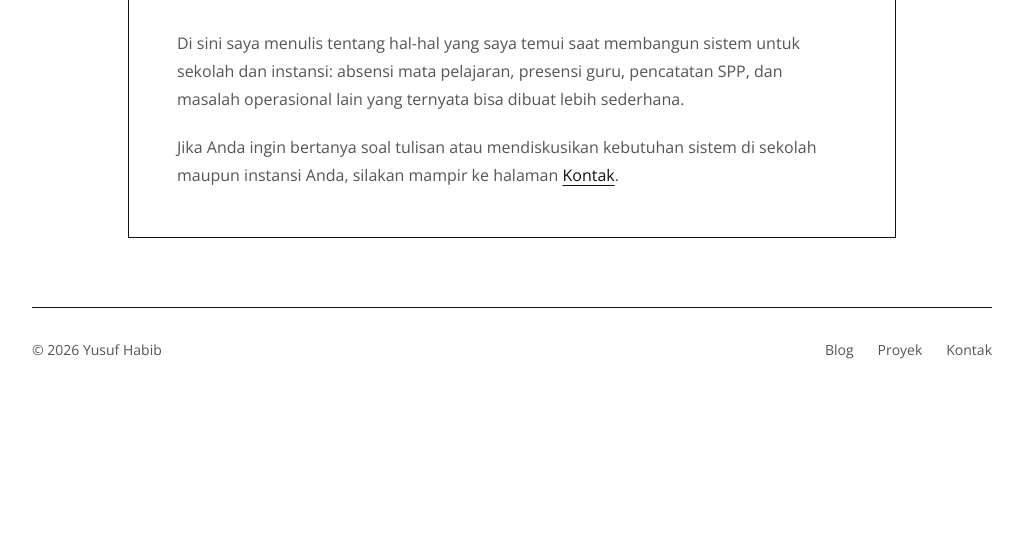
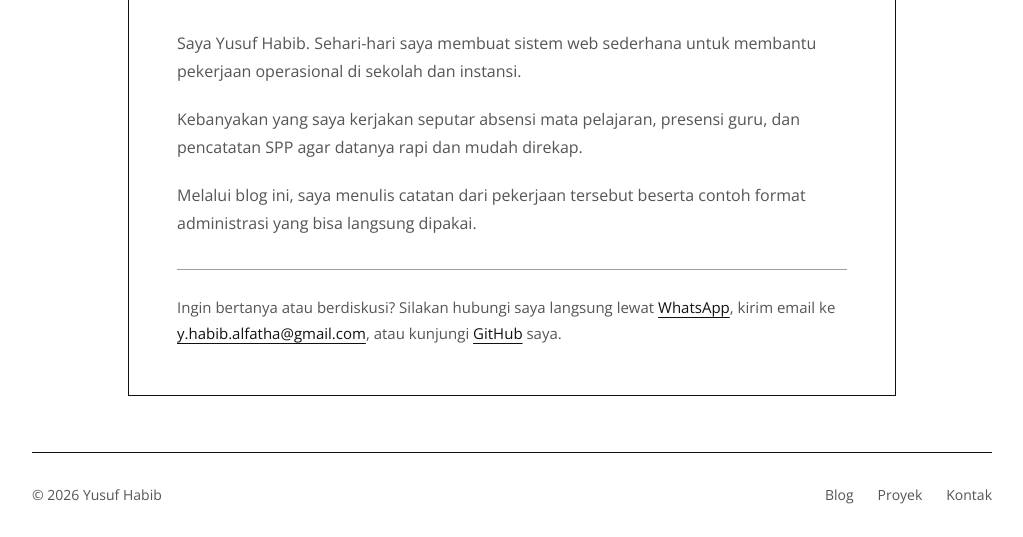
Before and after one commit to yusufhabibalfatha/yusuf-habib.blog, a website: page public/index.html in a window 1280 px wide. Shown: the part 408-945 px from the top of the page, without its empty margins (128-1151 px from the left). Before the commit the page ends 800 px from the top, so only its background shows below. Drawn offline with nearby package versions, Linux system fonts and the light colour scheme; files that its build step writes are made by us from their sources.

Commit message:
Perbarui data kontak dan salinan beranda

```diff
--- a/public/index.html
+++ b/public/index.html
@@ -63,7 +63,11 @@
         "@type": "Person",
         "@id": "https://yusuf-habib.blog/#person",
         "name": "Yusuf Habib",
-        "url": "https://yusuf-habib.blog/"
+        "url": "https://yusuf-habib.blog/",
+        "email": "y.habib.alfatha@gmail.com",
+        "sameAs": [
+          "https://github.com/yusufhabibalfatha"
+        ]
       }
     ]
   }
@@ -147,8 +151,21 @@
       </header>
 
       <div class="mt-8 space-y-5 text-base leading-[1.75] text-muted">
-        <p>Di sini saya menulis tentang hal-hal yang saya temui saat membangun sistem untuk sekolah dan instansi: absensi mata pelajaran, presensi guru, pencatatan SPP, dan masalah operasional lain yang ternyata bisa dibuat lebih sederhana.</p>
-        <p>Jika Anda ingin bertanya soal tulisan atau mendiskusikan kebutuhan sistem di sekolah maupun instansi Anda, silakan mampir ke halaman <a href="/kontak/" class="text-ink underline decoration-1 underline-offset-4 hover:no-underline">Kontak</a>.</p>
+        <p>Saya Yusuf Habib. Sehari-hari saya membuat sistem web sederhana untuk membantu pekerjaan operasional di sekolah dan instansi.</p>
+        <p>Kebanyakan yang saya kerjakan seputar absensi mata pelajaran, presensi guru, dan pencatatan SPP agar datanya rapi dan mudah direkap.</p>
+        <p>Melalui blog ini, saya menulis catatan dari pekerjaan tersebut beserta contoh format administrasi yang bisa langsung dipakai.</p>
+      </div>
+
+      <div class="mt-8 border-t border-line/40 pt-6 text-[15px] leading-[1.75] text-muted">
+        <p>
+          Ingin bertanya atau berdiskusi? Silakan hubungi saya langsung lewat
+          <a href="https://wa.me/6287865712625?text=Halo%20Mas%20Yusuf%2C%20saya%20baru%20baca%20yusuf-habib.blog%20dan%20ingin%20diskusi%20tentang..." target="_blank" rel="noopener noreferrer" class="text-ink underline decoration-1 underline-offset-4 hover:no-underline">WhatsApp</a>,
+          kirim email ke
+          <a href="mailto:y.habib.alfatha@gmail.com" class="text-ink underline decoration-1 underline-offset-4 hover:no-underline">y.habib.alfatha@gmail.com</a>,
+          atau kunjungi
+          <a href="https://github.com/yusufhabibalfatha" target="_blank" rel="noopener noreferrer" class="text-ink underline decoration-1 underline-offset-4 hover:no-underline">GitHub</a>
+          saya.
+        </p>
       </div>
     </article>
   </main>
--- a/public/kontak/index.html
+++ b/public/kontak/index.html
@@ -143,9 +143,8 @@
       </div>
 
       <div class="mt-9 flex justify-center">
-        <!-- Ganti 6281234567890 dengan nomor WhatsApp Anda (awali 62, tanpa + dan 0) -->
         <a
-          href="https://wa.me/6281234567890?text=Halo%20Mas%20Yusuf%2C%20saya%20baru%20baca%20yusuf-habib.blog%20dan%20ingin%20diskusi%20tentang..."
+          href="https://wa.me/6287865712625?text=Halo%20Mas%20Yusuf%2C%20saya%20baru%20baca%20yusuf-habib.blog%20dan%20ingin%20diskusi%20tentang..."
           target="_blank"
           rel="noopener noreferrer"
           class="inline-block bg-ink px-8 py-4 text-[15px] font-semibold text-paper hover:opacity-85 focus-visible:outline focus-visible:outline-1 focus-visible:outline-offset-4"
@@ -160,15 +159,11 @@
       <dl class="divide-y divide-line/30 text-[15px]">
         <div class="flex flex-col gap-1 pb-4 sm:flex-row sm:justify-between">
           <dt class="text-muted">Email</dt>
-          <dd><a href="mailto:halo@yusuf-habib.blog" class="underline decoration-1 underline-offset-4 hover:no-underline">halo@yusuf-habib.blog</a></dd>
-        </div>
-        <div class="flex flex-col gap-1 py-4 sm:flex-row sm:justify-between">
-          <dt class="text-muted">GitHub</dt>
-          <dd><a href="https://github.com/" target="_blank" rel="noopener noreferrer" class="underline decoration-1 underline-offset-4 hover:no-underline">github.com/username</a></dd>
+          <dd><a href="mailto:y.habib.alfatha@gmail.com" class="underline decoration-1 underline-offset-4 hover:no-underline">y.habib.alfatha@gmail.com</a></dd>
         </div>
         <div class="flex flex-col gap-1 pt-4 sm:flex-row sm:justify-between">
-          <dt class="text-muted">LinkedIn</dt>
-          <dd><a href="https://linkedin.com/" target="_blank" rel="noopener noreferrer" class="underline decoration-1 underline-offset-4 hover:no-underline">linkedin.com/in/username</a></dd>
+          <dt class="text-muted">GitHub</dt>
+          <dd><a href="https://github.com/yusufhabibalfatha" target="_blank" rel="noopener noreferrer" class="underline decoration-1 underline-offset-4 hover:no-underline">github.com/yusufhabibalfatha</a></dd>
         </div>
       </dl>
     </section>
```
